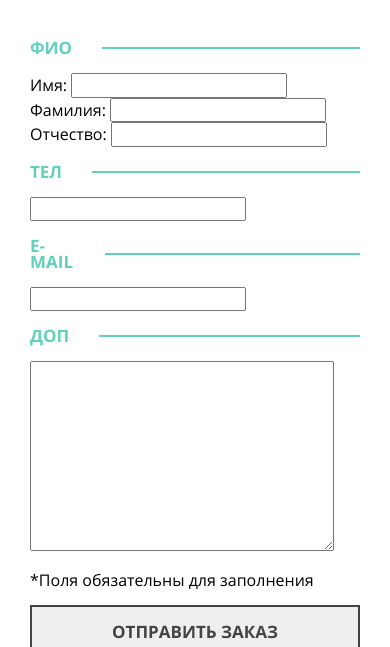
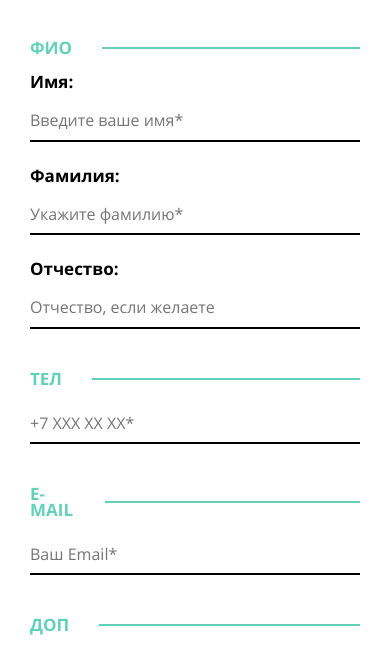
Before and after one commit to pahany4/mishka, a website: page src/delivery_form.html in a window 390 px wide. Shown: the part 1252-1899 px from the top of the page. Drawn offline with nearby package versions, Linux system fonts and the light colour scheme; files that its build step writes are made by us from their sources; files whose address does not match are found by name; a web font is replaced by a local one.

Commit message:
form mobile

```diff
--- a/src/delivery_form.html
+++ b/src/delivery_form.html
@@ -59,13 +59,15 @@
                             </div>
                             <div class="order__fio--wrap">
                                 <label for="name">Имя:</label>
-                                <input type="text" name="userName" id="name" required>
+                                <input type="text" name="userName" id="name" required placeholder="Введите ваше имя*">
 
                                 <label for="family">Фамилия:</label>
-                                <input type="text" name="userFamily" id="family" required>
+                                <input type="text" name="userFamily" id="family" required
+                                    placeholder="Укажите фамилию*">
 
                                 <label for="patronymic">Отчество:</label>
-                                <input type="text" name="userЗatronymic" id="patronymic">
+                                <input type="text" name="userЗatronymic" id="patronymic"
+                                    placeholder="Отчество, если желаете">
                             </div>
                         </div>
 
@@ -75,14 +77,14 @@
 
                             </div>
                             <div class="order__fio--wrap">
-                                <input type="text" name="tel" id="tel" required>
+                                <input type="text" name="tel" id="tel" required placeholder="+7 ХХХ ХХ ХХ*">
                             </div>
                             <div class="order__title">
 
                                 <p class="email">E-MAIL</p>
                             </div>
                             <div class="order__fio--wrap">
-                                <input type="text" name="email" id="email" required>
+                                <input type="text" name="email" id="email" required placeholder="Ваш Email*">
                             </div>
                         </div>
 
@@ -92,7 +94,8 @@
                                 <p class="tel">ДОП</p>
                             </div>
                             <div class="order__extra--wrap">
-                                <textarea name="" id="" cols="30" rows="10"></textarea>
+                                <textarea name="" id="" cols="30" rows="10"
+                                    placeholder="Опишите все ваши пожелания к заказу"></textarea>
                             </div>
                         </div>
                         <div class="send">
--- a/src/scss/form.scss
+++ b/src/scss/form.scss
@@ -136,3 +136,44 @@
 .check:focus+.order__color--label {
     outline: 1px dashed #000;
 }
+
+//ФИО
+.order__fio--wrap {
+    display: flex;
+    flex-direction: column;
+
+    label {
+        margin-bottom: 10px;
+        font-size: 17px;
+        line-height: 18px;
+        font-weight: bold;
+    }
+}
+
+[type="text"] {
+    border: none;
+    border-bottom: 2px solid #000;
+    margin-bottom: 25px;
+    padding: 10px 0;
+}
+
+[type="text"]:focus,
+[type="text"]:hover {
+    outline: 0;
+    border-bottom: 2px solid $colorElemLight;
+}
+
+//textaria
+textarea {
+    width: 100%;
+    border: 2px solid #000;
+    display: block;
+    resize: none;
+    padding: 15px;
+    flex-grow: 1;
+    font-size: 17px;
+    font-weight: 400;
+    line-height: 18px;
+    resize: vertical;
+    min-height: 70vw;
+}
```
Also changed, not shown: mishka/delivery_form.html (+9 -6 lines), mishka/css/style.css, mishka/css/style.min.css, mishka/index.html (line endings or trailing spaces), mishka/js/script.js (line endings or trailing spaces).
